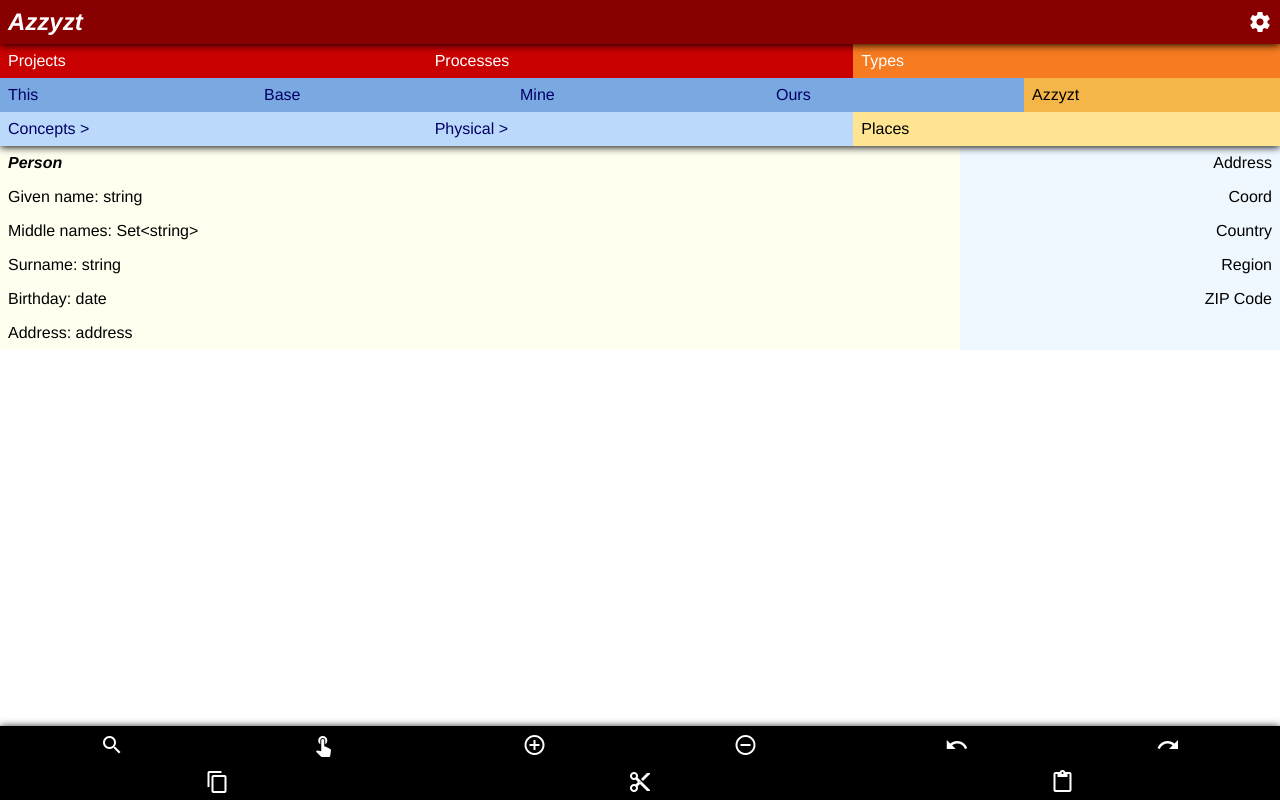
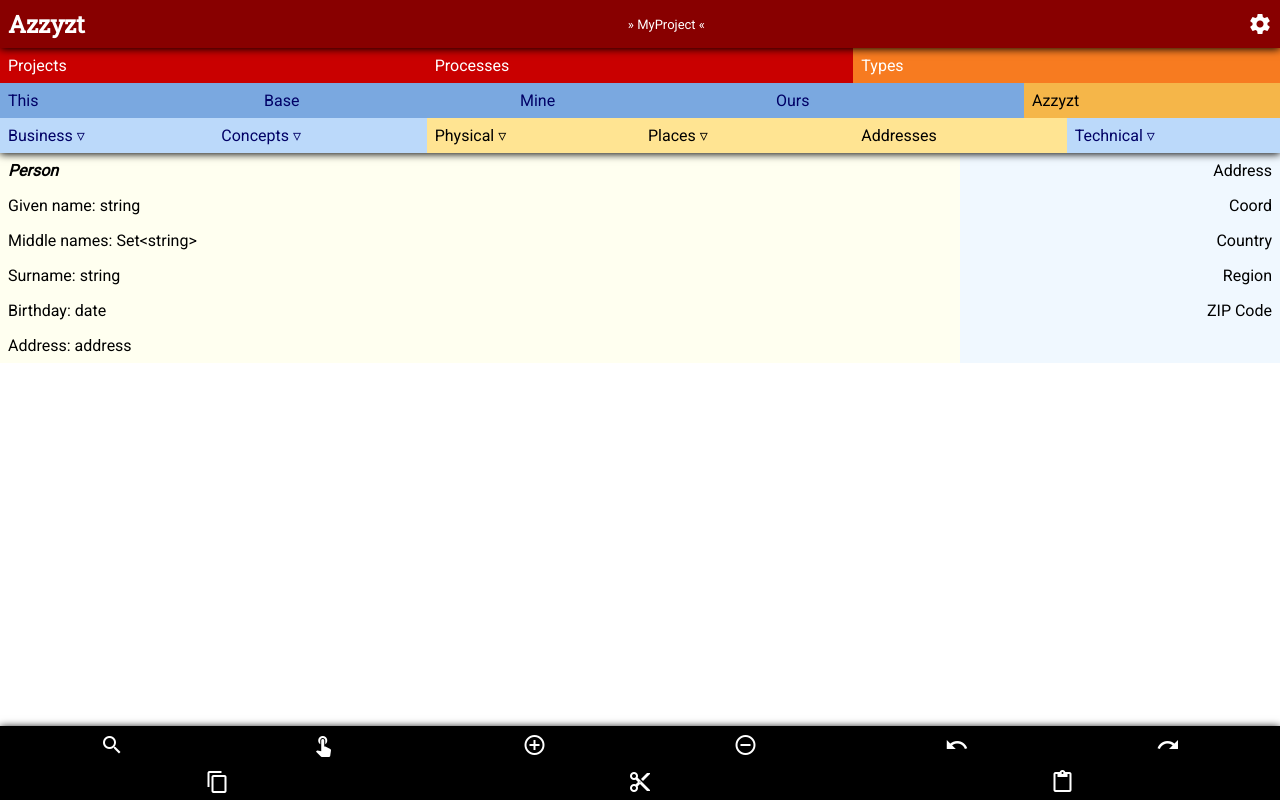
Before and after one commit to amanessinger/azzyzt, a website: page doc/mockups/struct-editor-azzyzt-address.html in a window 1280 px wide. Drawn offline with Linux system fonts and the light colour scheme.

Commit message:
Switched fonts to Roboto. Changed navigation in type lib.

```diff
--- a/doc/mockups/struct-editor-azzyzt-address.html
+++ b/doc/mockups/struct-editor-azzyzt-address.html
@@ -7,11 +7,15 @@
 
   <link href="https://fonts.googleapis.com/icon?family=Material+Icons"
         rel="stylesheet">
+  <link href="https://fonts.googleapis.com/css?family=Roboto"
+        rel="stylesheet">
+  <link href="https://fonts.googleapis.com/css?family=Roboto+Slab"
+        rel="stylesheet">
 
   <link rel="stylesheet" type="text/css" href="reset.css"/>
   <link rel="stylesheet" type="text/css" href="styles.css"/>
 
-  <title>Azzyzted Data</title>
+  <title>Azzyzt</title>
 </head>
 
 <body class="app">
@@ -19,6 +23,7 @@
 <header class="app-header">
   <div class="app-title-bar">
     <div class="app-title">Azzyzt</div>
+    <div class="app-title-project">&raquo; MyProject &laquo;</div>
     <i class="material-icons">settings</i>
   </div>
 </header>
@@ -42,9 +47,12 @@
   </div>
   <div class="type-lib-subnav">
     <ul class="tabs">
-      <li class="tabs__item">Concepts &gt; </li>
-      <li class="tabs__item">Physical &gt; </li>
-      <li class="tabs__item type-lib-subnav--active">Places</li>
+      <li class="tabs__item">Business &triangledown;</li>
+      <li class="tabs__item">Concepts &triangledown;</li>
+      <li class="tabs__item type-lib-subnav--active">Physical &triangledown;</li>
+      <li class="tabs__item type-lib-subnav--active">Places &triangledown;</li>
+      <li class="tabs__item type-lib-subnav--active">Addresses</li>
+      <li class="tabs__item">Technical &triangledown;</li>
     </ul>
   </div>
 </nav>
--- a/doc/mockups/styles.css
+++ b/doc/mockups/styles.css
@@ -3,7 +3,7 @@ html, .app {
 }
 
 .app {
-  font-family: "Helvetica Neue", Helvetica, Arial, sans-serif;
+  font-family: "Roboto", Helvetica, Arial, sans-serif;
   display: flex;
   flex-direction: column;
 }
@@ -26,9 +26,13 @@ html, .app {
 }
 
 .app-title {
+  font-family: "Roboto Slab", Helvetica, Arial, sans-serif;
   font-size: x-large;
-  font-style: oblique;
   font-weight: bold;
+}
+
+.app-title-project {
+  font-size: small;
 }
 
 .tabs {
```
Also changed, not shown: doc/mockups/struct-editor-base-collections.html (+6 -1 lines).
